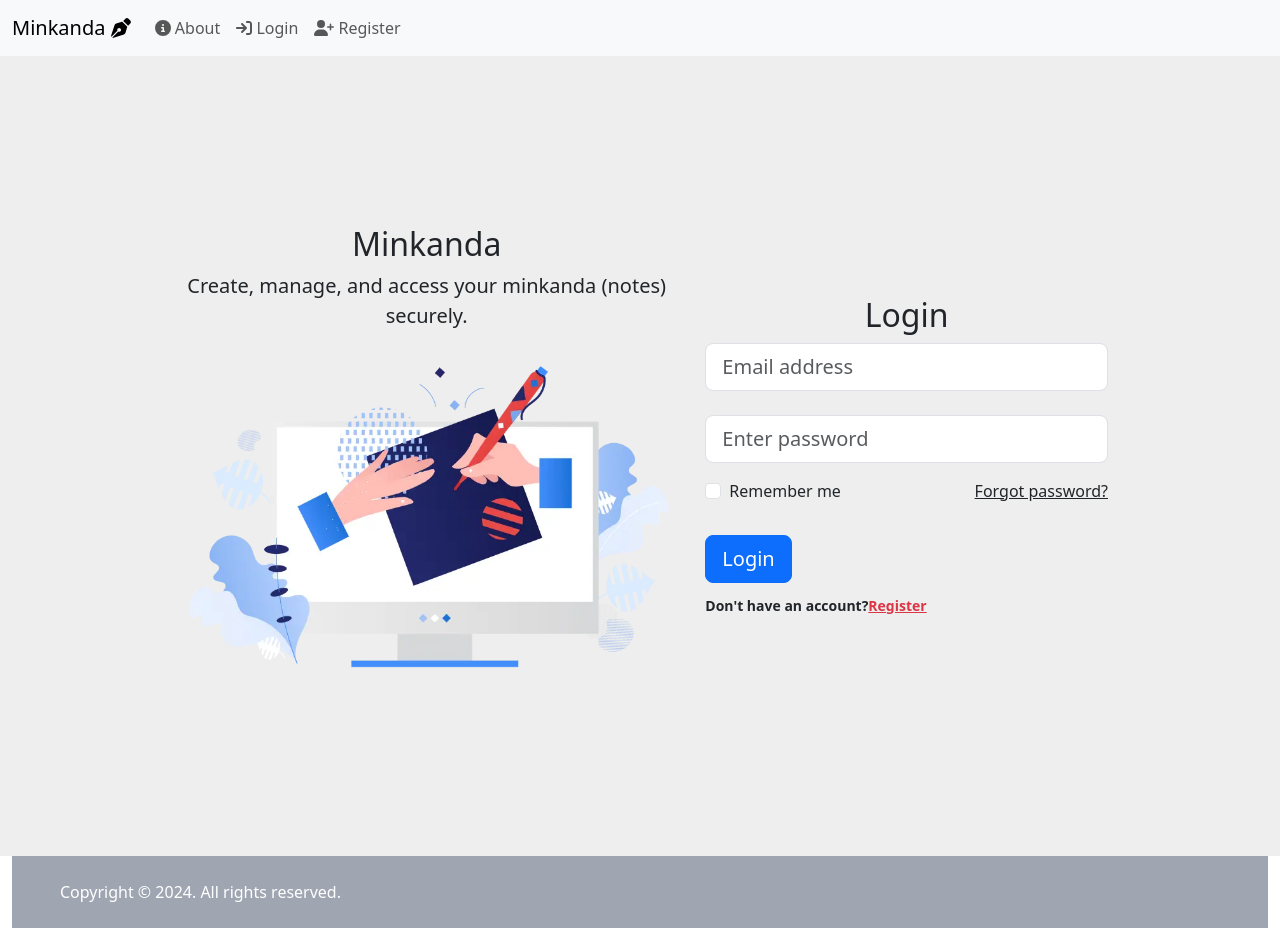
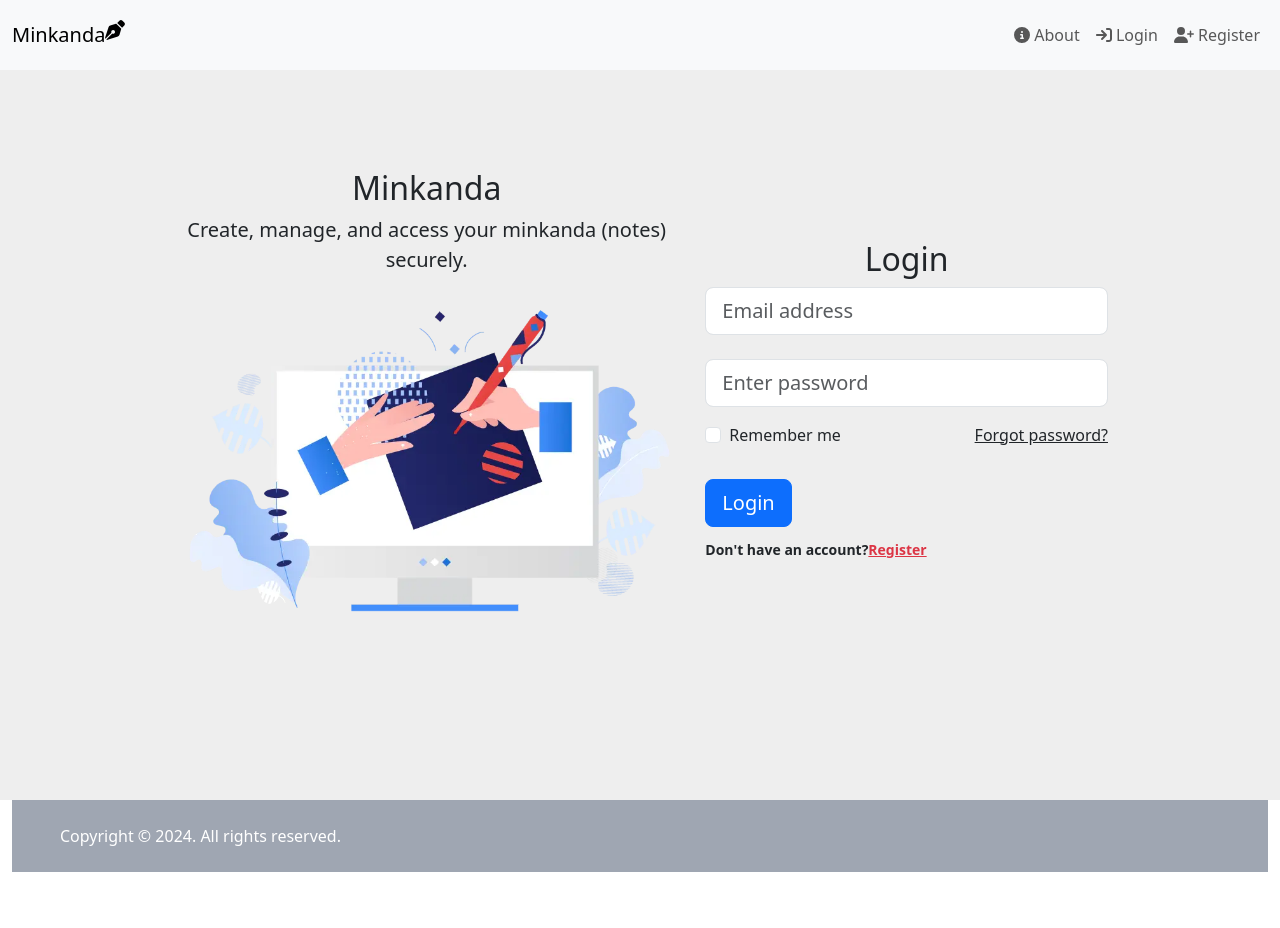
Before and after one commit to helenapedro/minkanda-frontend, a React (Create React App) app: page / in a window 1280 px wide. After the commit the page ends 872 px from the top, so only its background shows below. Built offline with nearby package versions, Linux system fonts and the light colour scheme.

Commit message:
new commit

```diff
--- a/src/components/NavBar.jsx
+++ b/src/components/NavBar.jsx
@@ -1,5 +1,5 @@
 import React from "react";
-import { Link, NavLink } from "react-router-dom";
+import { Link } from "react-router-dom";
 import { FontAwesomeIcon } from '@fortawesome/react-fontawesome';
 import {
   faSignIn,
@@ -14,8 +14,10 @@ import {
 import Container from 'react-bootstrap/Container';
 import Nav from 'react-bootstrap/Nav';
 import Navbar from 'react-bootstrap/Navbar';
+import NavDropdown from 'react-bootstrap/NavDropdown';
 import { useSelector } from 'react-redux';
 import { selectIsAuthenticated } from '../redux/userSlice';
+import styles from '../styles/NavBar.module.css';
 
 const MINKANDA = "Minkanda";
 const LOGIN = "Login";
@@ -30,41 +32,43 @@ const NavBar = () => {
   const isAuthenticated = useSelector(selectIsAuthenticated);
 
   return (
-    <Navbar expand="lg" className="bg-body-tertiary">
+    <Navbar expand="lg" className={`${styles.navbar} fixed-top`}>
       <Container fluid>
-        <Navbar.Brand as={Link} to="/">
-        {MINKANDA} <FontAwesomeIcon icon={faPenNib} />
+        <Navbar.Brand as={Link} to="/" className={styles['navbar-brand']}>
+          {MINKANDA} <FontAwesomeIcon icon={faPenNib} />
         </Navbar.Brand>
-        <Navbar.Toggle aria-controls="navbarScroll" />
+        <Navbar.Toggle aria-controls="navbarScroll" className={styles['navbar-toggler']} />
         <Navbar.Collapse id="navbarScroll">
-          <Nav className="ml-auto my-2 my-lg-0" style={{ maxHeight: '100px' }}>
+          <Nav className={`${styles['navbar-nav']} me-auto my-2 my-lg-0`} style={{ maxHeight: '100px' }}>
             {!isAuthenticated && (
               <>
-                <Nav.Link as={Link} to="/about">
+                <Nav.Link as={Link} to="/about" className={styles['nav-link']}>
                   <FontAwesomeIcon icon={faInfoCircle} /> {ABOUT}
                 </Nav.Link>
-                <Nav.Link as={Link} to="/login">
+                <Nav.Link as={Link} to="/login" className={styles['nav-link']}>
                   <FontAwesomeIcon icon={faSignIn} /> {LOGIN}
                 </Nav.Link>
-                <Nav.Link as={Link} to="/register">
+                <Nav.Link as={Link} to="/register" className={styles['nav-link']}>
                   <FontAwesomeIcon icon={faUserPlus} /> {REGISTER}
                 </Nav.Link>
               </>
             )}
             {isAuthenticated && (
               <>
-                <Nav.Link as={Link} to="/notes">
+                <Nav.Link as={Link} to="/notes" className={styles['nav-link']}>
                   <FontAwesomeIcon icon={faStickyNote} /> {NOTES}
                 </Nav.Link>
-                <Nav.Link as={Link} to="/notes/public">
+                <Nav.Link as={Link} to="/notes/public" className={styles['nav-link']}>
                   <FontAwesomeIcon icon={faBook} /> {PUBLIC_NOTES}
                 </Nav.Link>
-                <Nav.Link as={Link} to="/profile">
-                  <FontAwesomeIcon icon={faUser} />  {PROFILE}
-                </Nav.Link>
-                <NavLink className="nav-item nav-link font-weight-bold text-dark" to="/logout">
-                  <FontAwesomeIcon icon={faSignOutAlt} />  {LOGOUT}
-                </NavLink>
+                <NavDropdown title={<FontAwesomeIcon icon={faUser} />} id="navbarScrollingDropdown" className={styles['nav-dropdown']}>
+                  <NavDropdown.Item as={Link} to="/profile">
+                    <FontAwesomeIcon icon={faUser} /> {PROFILE}
+                  </NavDropdown.Item>
+                  <NavDropdown.Item as={Link} to="/logout">
+                    <FontAwesomeIcon icon={faSignOutAlt} /> {LOGOUT}
+                  </NavDropdown.Item>
+                </NavDropdown>
               </>
             )}
           </Nav>
--- a/src/index.js
+++ b/src/index.js
@@ -7,7 +7,6 @@ import reportWebVitals from './reportWebVitals';
 //import './index.css';
 import 'bootstrap/dist/css/bootstrap.min.css';
 import 'bootstrap/dist/js/bootstrap.bundle.min';
-
 
 const root = ReactDOM.createRoot(document.getElementById('root'));
 root.render(
--- a/src/pages/Notes/NoteDetails.jsx
+++ b/src/pages/Notes/NoteDetails.jsx
@@ -46,6 +46,7 @@ const NoteDetails = () => {
   }
 
   return (
+    <section className="vh-100">
       <div className={`${styles.card} container`} style={{ backgroundColor: cardColor}}>
         {note ? (
           <div >
@@ -71,6 +72,7 @@ const NoteDetails = () => {
           <div>Note not found.</div>
         )}
       </div>
+    </section>
   );
 };
 
--- /dev/null
+++ b/src/pages/Notes/Notes.module.css
@@ -0,0 +1,4 @@
+/* NotesList.module.css */
+.notes {
+  padding-top: 70px;
+}
--- /dev/null
+++ b/src/styles/NavBar.module.css
@@ -0,0 +1,33 @@
+@import "../vars.css";
+
+.navbar {
+  background-color: var(--primary-bg);
+  color: var(--primary-color);
+  height: var(--navbar-height);
+}
+
+.navbar-brand {
+  display: flex;
+}
+
+.navbar-toggler {
+  background-color: var(--secondary-bg);
+}
+
+.navbar-nav {
+  display: flex;
+  justify-content: end;
+  width: 100%;
+}
+
+.nav-link {
+  display: flex;
+  align-items: center;
+  padding: 0.5rem 1rem;
+  color: var(--primary-color);
+}
+
+.nav-dropdown {
+  display: flex;
+  align-items: center;
+}
--- a/src/styles/NotesList.module.css
+++ b/src/styles/NotesList.module.css
@@ -1,5 +1,5 @@
 .notes-list {
-  padding: 20px;
+  padding-top: 80px;
 }
 
 .card {
@@ -28,4 +28,7 @@
 }
 
 @media (max-width: 768px) {
+  .notes-list {
+    padding-top: 90px;
+  }
 }
--- /dev/null
+++ b/src/vars.css
@@ -0,0 +1,7 @@
+:root {
+  --primary-bg: #f8f9fa;
+  --primary-color: #343a40;
+  --secondary-bg: #6c757d;
+  --secondary-color: #ffffff;
+  --navbar-height: 70px;
+}
```
Lines whose indentation alone changed are shown as unchanged.
